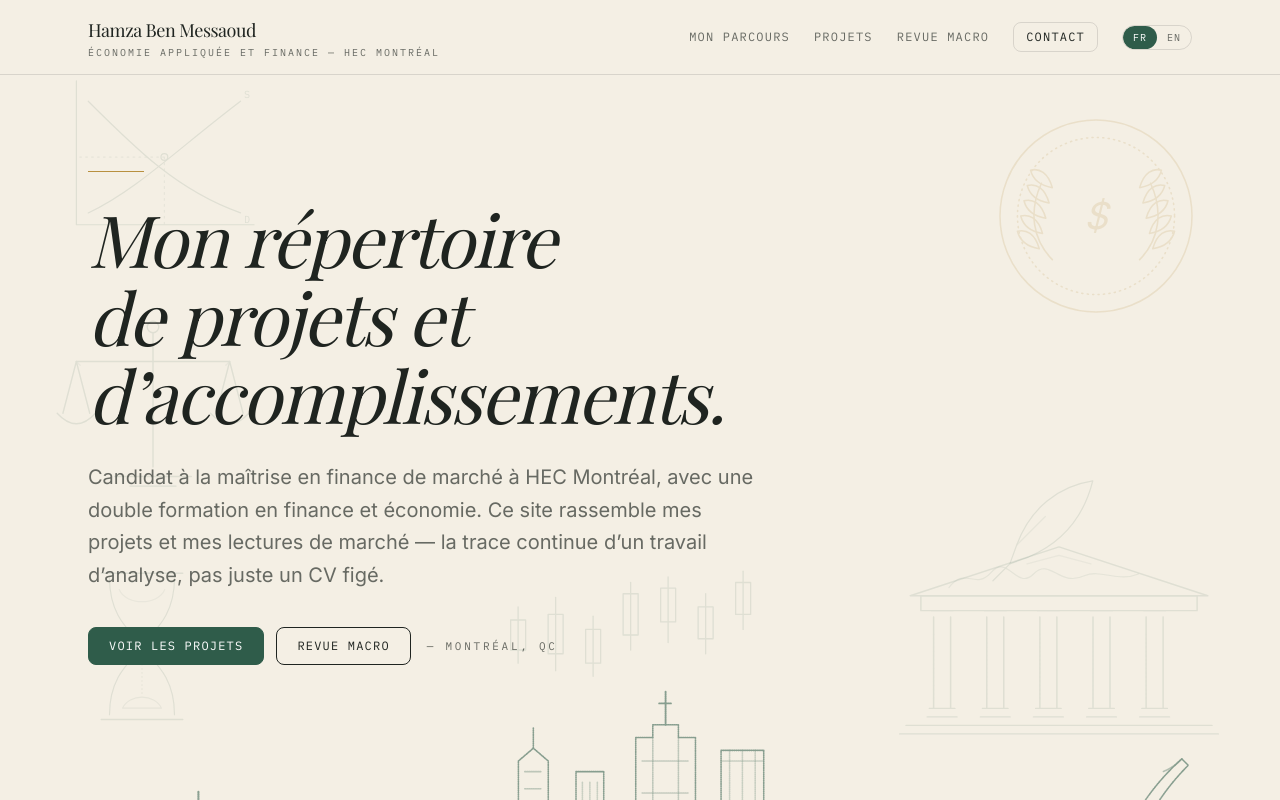
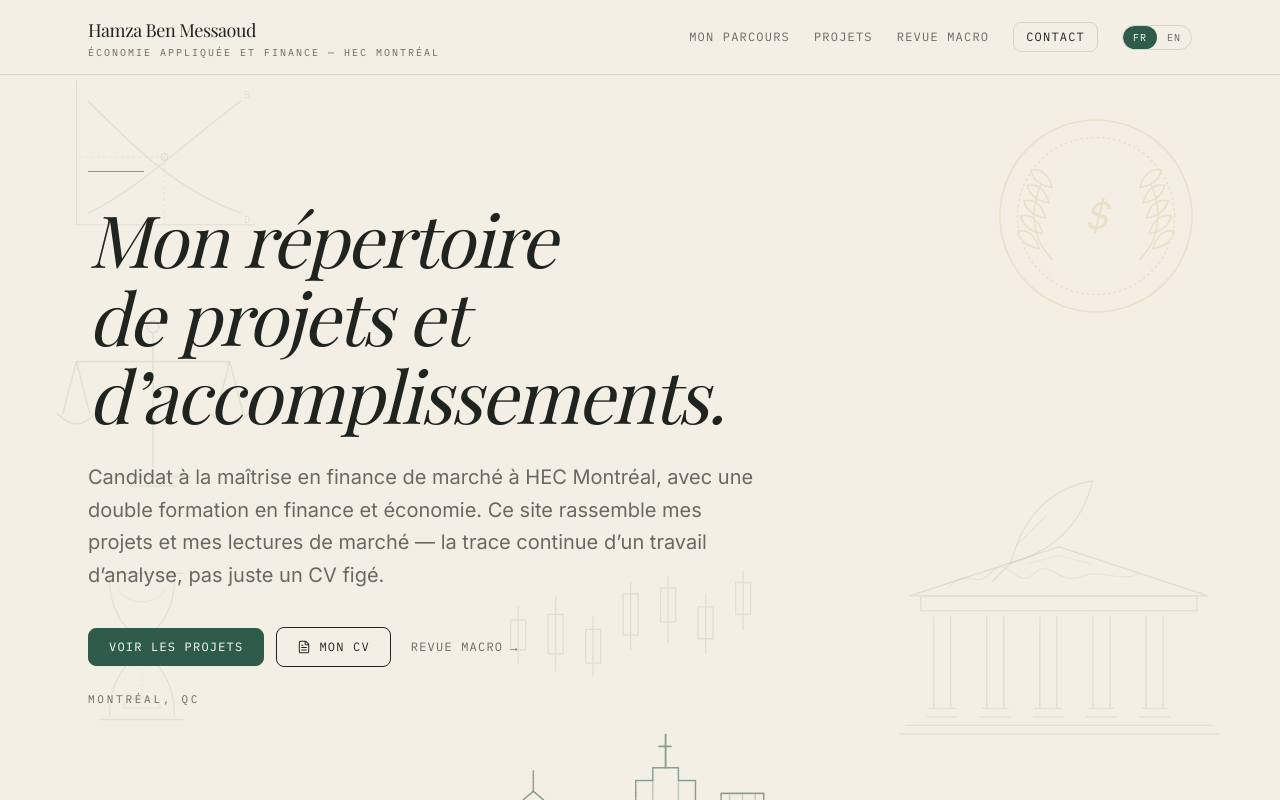
Before and after one commit to benmessaoudhamza13-create/Site-Hamza, a Next.js app: page / in a window 1280 px wide. Shown: the top 800 px of the page. Built offline with nearby package versions, Linux system fonts and the light colour scheme.

Commit message:
cv page dacceuiiil

```diff
--- a/src/app/apropos/page.tsx
+++ b/src/app/apropos/page.tsx
@@ -3,7 +3,7 @@
 import { useState } from "react";
 import { Award } from "lucide-react";
 import SectionHeader from "@/components/SectionHeader";
-import PdfModal from "@/components/PdfModal";
+import CvButton from "@/components/CvButton";
 import { useT, type L } from "@/lib/i18n";
 import { ui } from "@/i18n/ui";
 
@@ -150,15 +150,8 @@ const leadership: { titre: L; detail?: L }[] = [
 const benevolat = ["Fondation Marie-Vincent", "Mission Bon Accueil", "Moisson Rive-Sud"];
 const sport = ["Triathlon", "Hyrox", "Spartan Race"];
 
-const CV_PATHS = {
-  fr: "/documents/Hamza_CV_FR.pdf",
-  en: "/documents/Hamza_CV_EN.pdf",
-} as const;
-
 export default function AProposPage() {
   const t = useT();
-  const [cvOpen, setCvOpen] = useState(false);
-  const [cvLang, setCvLang] = useState<"fr" | "en">("fr");
   const [openStep, setOpenStep] = useState<number | null>(null);
 
   return (
@@ -168,9 +161,7 @@ export default function AProposPage() {
       <p className="max-w-2xl text-base leading-relaxed text-dim">{t(ui.apropos.intro)}</p>
 
       <div className="mt-9">
-        <button type="button" onClick={() => setCvOpen(true)} className="btn btn-primary">
-          {t(ui.apropos.cv)}
-        </button>
+        <CvButton />
       </div>
 
       {/* FRISE SERPENTINE */}
@@ -383,33 +374,6 @@ export default function AProposPage() {
         </div>
       </section>
 
-      <PdfModal
-        open={cvOpen}
-        onClose={() => setCvOpen(false)}
-        src={CV_PATHS[cvLang]}
-        title={`${t(ui.apropos.cvTitle)} (${cvLang.toUpperCase()})`}
-        toolbar={
-          <div
-            role="group"
-            aria-label="FR / EN"
-            className="flex shrink-0 overflow-hidden rounded-full border rule font-mono text-[10px] uppercase tracking-widest"
-          >
-            {(["fr", "en"] as const).map((lang) => (
-              <button
-                key={lang}
-                type="button"
-                onClick={() => setCvLang(lang)}
-                aria-pressed={cvLang === lang}
-                className={`px-3 py-1 transition-colors duration-200 ease ${
-                  cvLang === lang ? "bg-accent text-white" : "text-dim hover:text-accent"
-                }`}
-              >
-                {lang.toUpperCase()}
-              </button>
-            ))}
-          </div>
-        }
-      />
     </div>
   );
 }
--- a/src/app/page.tsx
+++ b/src/app/page.tsx
@@ -8,6 +8,7 @@ import { useT } from "@/lib/i18n";
 import { ui } from "@/i18n/ui";
 import Skyline from "@/components/Skyline";
 import ProjectSketch from "@/components/ProjectSketch";
+import CvButton from "@/components/CvButton";
 
 const highlights = projets.filter((p) => p.statut !== "En cours").slice(0, 6);
 const [featured, ...others] = revuesMacro;
@@ -31,13 +32,17 @@ export default function Home() {
             <Link href="/projets" className="btn btn-primary">
               {t(ui.hero.ctaProjects)}
             </Link>
-            <Link href="/macro" className="btn btn-secondary">
-              {t(ui.hero.ctaMacro)}
+            <CvButton className="btn btn-secondary" />
+            <Link
+              href="/macro"
+              className="link-arrow ml-2 font-mono text-xs uppercase tracking-widest text-dim transition-colors duration-200 hover:text-accent"
+            >
+              {t(ui.hero.ctaMacro)} <span className="arrow">→</span>
             </Link>
-            <span className="ml-1 hidden font-mono text-[11px] uppercase tracking-[0.25em] text-dim sm:inline">
-              — {t(ui.hero.place)}
-            </span>
           </div>
+          <p className="mt-6 font-mono text-[11px] uppercase tracking-[0.25em] text-dim">
+            {t(ui.hero.place)}
+          </p>
         </div>
         <div className="pointer-events-none relative mx-auto -mt-6 max-w-7xl md:-mt-16">
           <Skyline className="skyline w-full opacity-[0.55]" />
--- /dev/null
+++ b/src/components/CvButton.tsx
@@ -0,0 +1,63 @@
+"use client";
+
+import { useState } from "react";
+import { FileText } from "lucide-react";
+import PdfModal from "@/components/PdfModal";
+import { useLang, useT, type Lang } from "@/lib/i18n";
+import { ui } from "@/i18n/ui";
+
+const CV_PATHS: Record<Lang, string> = {
+  fr: "/documents/Hamza_CV_FR.pdf",
+  en: "/documents/Hamza_CV_EN.pdf",
+};
+
+/** Bouton « Mon CV » : ouvre la visionneuse avec bascule FR / EN. */
+export default function CvButton({ className = "btn btn-primary" }: { className?: string }) {
+  const t = useT();
+  const { lang } = useLang();
+  const [open, setOpen] = useState(false);
+  const [cvLang, setCvLang] = useState<Lang>(lang);
+
+  return (
+    <>
+      <button
+        type="button"
+        onClick={() => {
+          setCvLang(lang);
+          setOpen(true);
+        }}
+        className={className}
+      >
+        <FileText size={14} strokeWidth={1.75} aria-hidden />
+        {t(ui.apropos.cv)}
+      </button>
+      <PdfModal
+        open={open}
+        onClose={() => setOpen(false)}
+        src={CV_PATHS[cvLang]}
+        title={`${t(ui.apropos.cvTitle)} (${cvLang.toUpperCase()})`}
+        toolbar={
+          <div
+            role="group"
+            aria-label="FR / EN"
+            className="flex shrink-0 overflow-hidden rounded-full border rule font-mono text-[10px] uppercase tracking-widest"
+          >
+            {(["fr", "en"] as const).map((l) => (
+              <button
+                key={l}
+                type="button"
+                onClick={() => setCvLang(l)}
+                aria-pressed={cvLang === l}
+                className={`px-3 py-1 transition-colors duration-200 ease ${
+                  cvLang === l ? "bg-accent text-white" : "text-dim hover:text-accent"
+                }`}
+              >
+                {l.toUpperCase()}
+              </button>
+            ))}
+          </div>
+        }
+      />
+    </>
+  );
+}
--- a/src/components/PdfModal.tsx
+++ b/src/components/PdfModal.tsx
@@ -84,7 +84,26 @@ export default function PdfModal({
             </button>
           </div>
         </div>
-        <iframe src={src} title={title} className="h-full w-full bg-paper" />
+        <object
+          data={src}
+          type="application/pdf"
+          aria-label={title}
+          className="h-full w-full bg-paper"
+        >
+          <div className="flex h-full flex-col items-center justify-center gap-5 p-8 text-center">
+            <p className="max-w-sm text-sm leading-relaxed text-dim">{t(ui.pdf.fallback)}</p>
+            <div className="flex flex-wrap justify-center gap-3">
+              <a href={src} target="_blank" rel="noreferrer" className="btn btn-primary">
+                <ExternalLink size={14} strokeWidth={1.75} aria-hidden />
+                {t(ui.pdf.fullscreen)}
+              </a>
+              <a href={src} download className="btn btn-secondary">
+                <Download size={14} strokeWidth={1.75} aria-hidden />
+                {t(ui.pdf.download)}
+              </a>
+            </div>
+          </div>
+        </object>
       </div>
     </div>
   );
--- a/src/i18n/ui.ts
+++ b/src/i18n/ui.ts
@@ -132,5 +132,9 @@ export const ui = {
     close: l("Fermer", "Close"),
     download: l("Télécharger", "Download"),
     fullscreen: l("Ouvrir dans un onglet", "Open in a tab"),
+    fallback: l(
+      "Votre navigateur n’affiche pas le PDF ici. Ouvrez-le dans un onglet ou téléchargez-le.",
+      "Your browser doesn’t display the PDF here. Open it in a tab or download it.",
+    ),
   },
 } as const;
```
